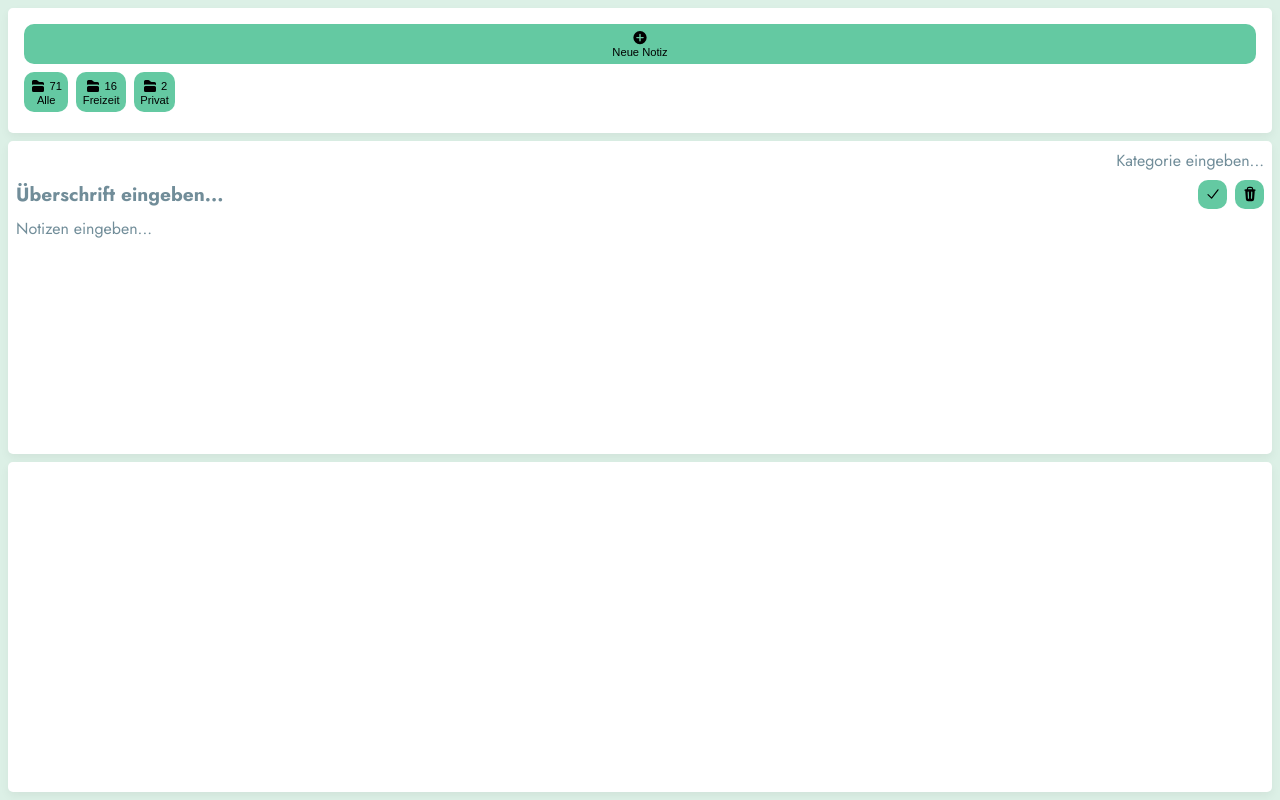
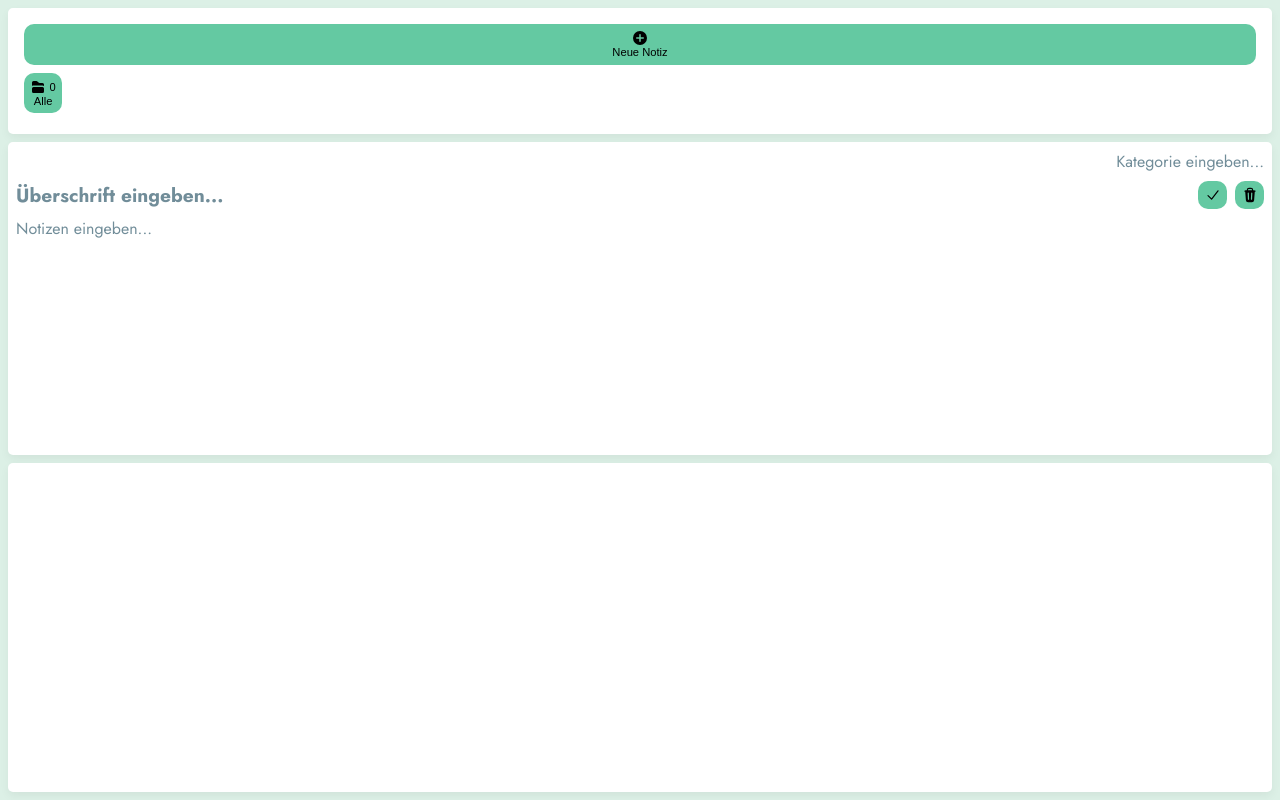
Before and after one commit to chris-gr81/notesInMint, a plain HTML site: page index.html in a window 1280 px wide. Drawn offline with Linux system fonts and the light colour scheme; a web font is replaced by a local one.

Commit message:
Finalize category-logic

```diff
--- a/index.html
+++ b/index.html
@@ -11,7 +11,7 @@
   <body>
     <div class="app-main">
       <nav class="topnav-ct">
-        <button class="btn" id="new-note">
+        <button class="btn new-note" id="new-note">
           <svg
             xmlns="http://www.w3.org/2000/svg"
             viewBox="0 0 16 16"
@@ -25,56 +25,7 @@
             /></svg
           ><span class="btn-text">Neue Notiz</span>
         </button>
-        <div class="navband">
-          <button class="btn">
-            <div class="btn-inner-wrapper">
-              <svg
-                xmlns="http://www.w3.org/2000/svg"
-                viewBox="0 0 16 16"
-                fill="currentColor"
-                class="icon"
-              >
-                <path
-                  d="M2 3.5A1.5 1.5 0 0 1 3.5 2h2.879a1.5 1.5 0 0 1 1.06.44l1.122 1.12A1.5 1.5 0 0 0 9.62 4H12.5A1.5 1.5 0 0 1 14 5.5v1.401a2.986 2.986 0 0 0-1.5-.401h-9c-.546 0-1.059.146-1.5.401V3.5ZM2 9.5v3A1.5 1.5 0 0 0 3.5 14h9a1.5 1.5 0 0 0 1.5-1.5v-3A1.5 1.5 0 0 0 12.5 8h-9A1.5 1.5 0 0 0 2 9.5Z"
-                />
-              </svg>
-              <span class="btn-text">71</span>
-            </div>
-            <span class="btn-text">Alle</span>
-          </button>
-          <button class="btn">
-            <div class="btn-inner-wrapper">
-              <svg
-                xmlns="http://www.w3.org/2000/svg"
-                viewBox="0 0 16 16"
-                fill="currentColor"
-                class="icon"
-              >
-                <path
-                  d="M2 3.5A1.5 1.5 0 0 1 3.5 2h2.879a1.5 1.5 0 0 1 1.06.44l1.122 1.12A1.5 1.5 0 0 0 9.62 4H12.5A1.5 1.5 0 0 1 14 5.5v1.401a2.986 2.986 0 0 0-1.5-.401h-9c-.546 0-1.059.146-1.5.401V3.5ZM2 9.5v3A1.5 1.5 0 0 0 3.5 14h9a1.5 1.5 0 0 0 1.5-1.5v-3A1.5 1.5 0 0 0 12.5 8h-9A1.5 1.5 0 0 0 2 9.5Z"
-                />
-              </svg>
-              <span class="btn-text">16</span>
-            </div>
-            <span class="btn-text">Freizeit</span>
-          </button>
-          <button class="btn">
-            <div class="btn-inner-wrapper">
-              <svg
-                xmlns="http://www.w3.org/2000/svg"
-                viewBox="0 0 16 16"
-                fill="currentColor"
-                class="icon"
-              >
-                <path
-                  d="M2 3.5A1.5 1.5 0 0 1 3.5 2h2.879a1.5 1.5 0 0 1 1.06.44l1.122 1.12A1.5 1.5 0 0 0 9.62 4H12.5A1.5 1.5 0 0 1 14 5.5v1.401a2.986 2.986 0 0 0-1.5-.401h-9c-.546 0-1.059.146-1.5.401V3.5ZM2 9.5v3A1.5 1.5 0 0 0 3.5 14h9a1.5 1.5 0 0 0 1.5-1.5v-3A1.5 1.5 0 0 0 12.5 8h-9A1.5 1.5 0 0 0 2 9.5Z"
-                />
-              </svg>
-              <span class="btn-text">2</span>
-            </div>
-            <span class="btn-text">Privat</span>
-          </button>
-        </div>
+        <div class="navband"></div>
       </nav>
       <main class="main-ct">
         <div class="sidebar-ct"></div>
--- a/index.js
+++ b/index.js
@@ -5,9 +5,14 @@ const categoryInputEl = document.querySelector("#category-input");
 const titleInputEl = document.querySelector("#title-input");
 const contentInputEl = document.querySelector("#content-input");
 const btnNewNoteEl = document.querySelector("#new-note");
+const navbandEl = document.querySelector(".navband");
+
+let currentCategory = "";
 
 document.addEventListener("DOMContentLoaded", () => {
+  currentCategory = "Alle";
   renderPreviews();
+  renderNavband();
 });
 
 saveBtnEl.addEventListener("click", () => {
@@ -24,7 +29,7 @@ btnNewNoteEl.addEventListener("click", () => {
 
 function renderPreviews() {
   sidebarCtEl.innerHTML = "";
-  const notes = getNotes();
+  const notes = filterCategory(getNotes());
   const sortedNotes = notes.sort((a, b) => {
     return Number(b.lastUpdated) - Number(a.lastUpdated);
   });
@@ -39,10 +44,85 @@ function renderContentScreen(currentNote) {
   titleInputEl.value = currentNote.title;
 }
 
+function renderNavband() {
+  navbandEl.innerHTML = "";
+  notes = getNotes();
+  const categoryList = getCategoryList(notes);
+  categoryList.forEach((category) => {
+    if (currentCategory == category.category) {
+      navbandEl.appendChild(createNavbandCategory(category, true));
+    } else {
+      navbandEl.appendChild(createNavbandCategory(category, false));
+    }
+  });
+}
+
+function getCategoryList(notes) {
+  const categoryList = [];
+  const categorySet = new Set();
+  notes.forEach((note) => {
+    categorySet.add(note.category);
+  });
+
+  categoryList.push({ category: "Alle", number: notes.length });
+  categorySet.forEach((setItem) => {
+    let counter = 0;
+    notes.forEach((e) => {
+      if (e.category == setItem) counter++;
+    });
+    categoryList.push({ category: setItem, number: counter });
+  });
+  return categoryList;
+}
+
+function filterCategory(notes) {
+  console.log(currentCategory);
+  if (currentCategory == "Alle") {
+    return notes;
+  } else {
+    const filteredNotes = notes.filter((note) => {
+      console.log(note.category);
+      return note.category == currentCategory;
+    });
+    return filteredNotes;
+  }
+}
+
 function clearInputScreen() {
   categoryInputEl.value = "";
   titleInputEl.value = "";
   contentInputEl.value = "";
+}
+
+function createNavbandCategory(category, haveCat) {
+  const categoryBtn = document.createElement("button");
+  categoryBtn.classList.add("btn");
+  categoryBtn.classList.add("category-btn");
+  console.log(haveCat);
+  if (haveCat) {
+    categoryBtn.classList.add("selected-category");
+  }
+  categoryBtn.setAttribute("data-category", category.category);
+  categoryBtn.addEventListener("click", (e) => {
+    clickOnCategory(e.currentTarget);
+  });
+  categoryBtn.innerHTML = `
+            <div class="btn-inner-wrapper">
+              <svg
+                xmlns="http://www.w3.org/2000/svg"
+                viewBox="0 0 16 16"
+                fill="currentColor"
+                class="icon"
+              >
+                <path
+                  d="M2 3.5A1.5 1.5 0 0 1 3.5 2h2.879a1.5 1.5 0 0 1 1.06.44l1.122 1.12A1.5 1.5 0 0 0 9.62 4H12.5A1.5 1.5 0 0 1 14 5.5v1.401a2.986 2.986 0 0 0-1.5-.401h-9c-.546 0-1.059.146-1.5.401V3.5ZM2 9.5v3A1.5 1.5 0 0 0 3.5 14h9a1.5 1.5 0 0 0 1.5-1.5v-3A1.5 1.5 0 0 0 12.5 8h-9A1.5 1.5 0 0 0 2 9.5Z"
+                />
+              </svg>
+              <span class="btn-text">${category.number}</span>
+            </div>
+            <span class="btn-text">${category.category}</span>
+    `;
+  return categoryBtn;
 }
 
 function createPreviewNote(note) {
@@ -50,7 +130,7 @@ function createPreviewNote(note) {
   notesPreviewEl.classList.add("notes-preview");
   notesPreviewEl.setAttribute("data-id", note.id);
   notesPreviewEl.addEventListener("click", (e) => {
-    selectCardByClick(e);
+    clickOnCard(e);
   });
   notesPreviewEl.innerHTML = `
               <div class="preview-title">${note.title}</div>
@@ -64,7 +144,7 @@ function createPreviewNote(note) {
 
 function getUserInput() {
   let categoryInput = parseInput(categoryInputEl.value);
-  if (!categoryInput) {
+  if (!categoryInput || categoryInput == "Alle") {
     categoryInput = "Unsortiert";
   }
   const titleInput = parseInput(titleInputEl.value);
@@ -78,9 +158,10 @@ function getUserInput() {
   saveNotes(categoryInput, titleInput, contentInput, id);
   clearInputScreen();
   renderPreviews();
+  renderNavband();
 }
 
-function selectCardByClick(e) {
+function clickOnCard(e) {
   const selectedId = e.currentTarget.dataset.id;
   const notes = getNotes();
   if (e.currentTarget.classList.contains("selected-note")) {
@@ -100,9 +181,15 @@ function selectCardByClick(e) {
   renderContentScreen(selectedNote);
 }
 
-function getCurrentId() {
-  const selectedNote = sidebarCtEl.querySelector(".selected-note");
-  return selectedNote ? Number(selectedNote.getAttribute("data-id")) : null;
+function clickOnCategory(selectedCategory) {
+  const categoryBtnEls = document.querySelectorAll(".category-btn");
+  categoryBtnEls.forEach((e) => {
+    e.classList.remove("selected-category");
+  });
+  currentCategory = selectedCategory.dataset.category;
+  renderNavband();
+  renderPreviews();
+  clearInputScreen();
 }
 
 function clickNewNote() {
@@ -112,6 +199,12 @@ function clickNewNote() {
   });
   clearInputScreen();
   renderPreviews();
+  renderNavband();
+}
+
+function getCurrentId() {
+  const selectedNote = sidebarCtEl.querySelector(".selected-note");
+  return selectedNote ? Number(selectedNote.getAttribute("data-id")) : null;
 }
 
 function deleteCurrentNote() {
@@ -119,6 +212,7 @@ function deleteCurrentNote() {
   clearInputScreen();
   deleteNote(currentId);
   renderPreviews();
+  renderNavband();
 }
 
 function parseInput(text) {
--- a/styles.css
+++ b/styles.css
@@ -67,10 +67,26 @@ body {
   padding: 0.4rem;
   border-radius: 10px;
   border: none;
+}
+
+.new-note,
+.delete-note,
+.save-note {
   background-color: var(--primary-color-rgb);
 }
-.topnav-ct .btn {
+
+.category-btn {
   height: 40px;
+  background-color: rgba(var(--primary-color), 0.3);
+}
+
+.category-btn:not(.selected-category) {
+  cursor: pointer;
+}
+
+.category-btn:hover,
+.selected-category {
+  background-color: var(--primary-color-rgb);
 }
 
 .icon {
```
